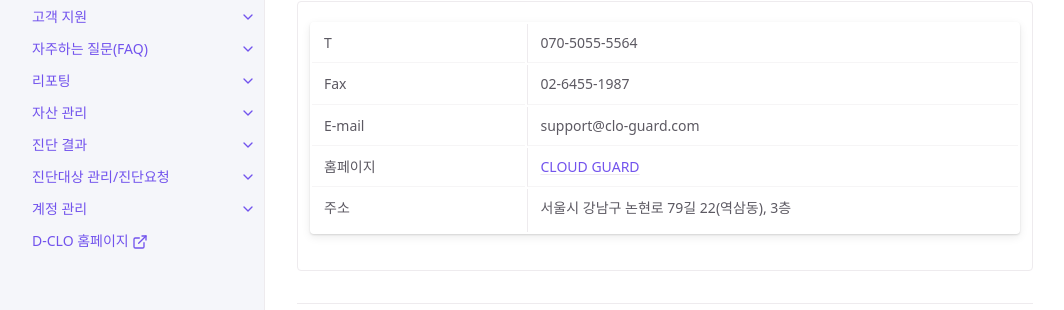
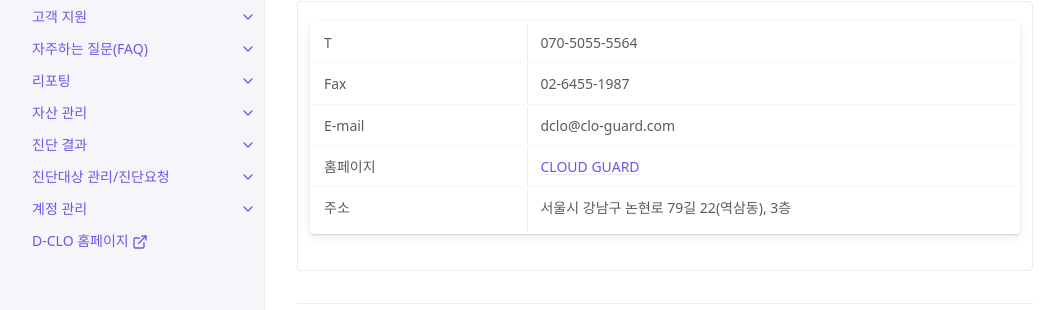
Before and after one commit to MZ-CloudGuard/d-clo.github.io, a Jekyll site: the page built from docs/docs/support/company.md, in a window 1280 px wide. Shown: the part 171-481 px from the top of the page, without its empty margins (107-1171 px from the left). Built offline with Jekyll 4.4.1, drawn with Linux system fonts in a browser that asks for light colours; cached includes are drawn as plain includes.

Commit message:
이메일 수정

```diff
--- a/docs/docs/support/company.md
+++ b/docs/docs/support/company.md
@@ -9,6 +9,6 @@ parent: 고객 지원
 
 | T | 070-5055-5564  |
 | Fax   | 02-6455-1987  |
-| E-mail | support@clo-guard.com |
-| 홈페이지 | [CLOUD GUARD](https://www.linarena.com/ko/home/) |
+| E-mail | dclo@clo-guard.com|
+| 홈페이지 | [CLOUD GUARD](https://www.clo-guard.com/) |
 | 주소 | 서울시 강남구 논현로 79길 22(역삼동), 3층 |
```
